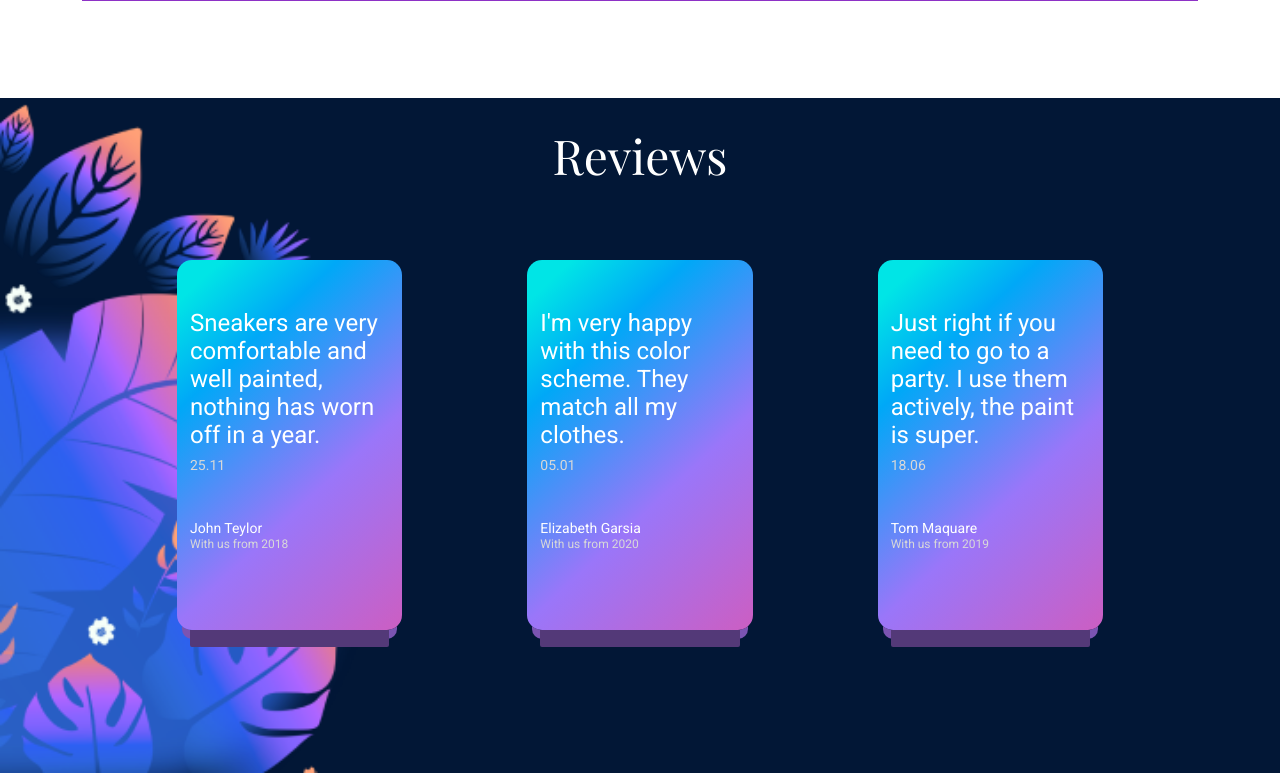
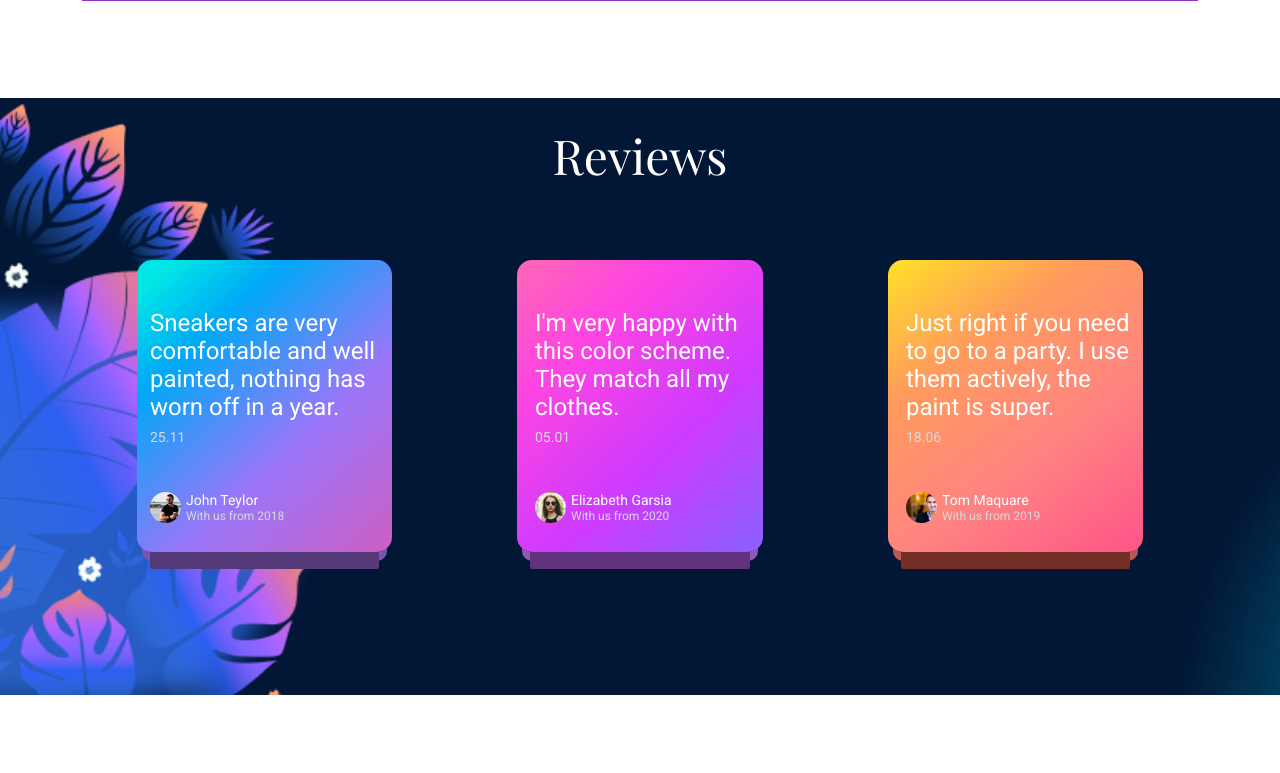
Before and after one commit to Tymofii-Oleksiuk/nike, a plain HTML site: page index.html in a window 1280 px wide. Shown: the part 1451-2224 px from the top of the page. After the commit the page ends 2146 px from the top, so only its background shows below. Drawn offline with nearby package versions, Linux system fonts and the light colour scheme.

Commit message:
reviews-list

```diff
--- a/index.html
+++ b/index.html
@@ -92,30 +92,45 @@
             <div class="container">
                 <h2 class="reviews-title">Reviews</h2>
                 <ul class="reviews-list">
-                        <li class="reviews-item">
+                    <li class="reviews-item1">
                         <h3 class="reviews-list-title">Sneakers are very comfortable and well painted, nothing has
                             worn
                             off
                             in a year.</h3>
                         <p class="list-text">25.11</p>
+                        <div class="list-box">
+                            <img src="./img/John-Teylor.png" alt="John Teylo">
+                            <div class="list-subbox">
                                 <h4 class="list-subtitle">John Teylor</h4>
                                 <p class="list-subtext">With us from 2018</p>
+                            </div>
+                        </div>
                     </li>
-                        <li class="reviews-item">
-                            <h3 class="reviews-list-title">I'm very happy with this color scheme. They match all my
+                    <li class="reviews-item2">
+                        <h3 class="reviews-list-title1">I'm very happy with this color scheme. They match all my
                             clothes.
                         </h3>
                         <p class="list-text">05.01</p>
+                        <div class="list-box">
+                            <img src="./img/Elizabeth-Garsia.png" alt="John Teylo">
+                            <div class="list-subbox">
                                 <h4 class="list-subtitle">Elizabeth Garsia</h4>
                                 <p class="list-subtext">With us from 2020</p>
+                            </div>
+                        </div>
                     </li>
-                        <li class="reviews-item">
-                            <h3 class="reviews-list-title">Just right if you need to go to a party. I use them actively,
+                    <li class="reviews-item3">
+                        <h3 class="reviews-list-title2">Just right if you need to go to a party. I use them actively,
                             the
                             paint is super.</h3>
                         <p class="list-text">18.06</p>
+                        <div class="list-box">
+                            <img src="./img/Tom-Maquare.png" alt="John Teylo">
+                            <div class="list-subbox">
                                 <h4 class="list-subtitle">Tom Maquare</h4>
                                 <p class="list-subtext">With us from 2019</p>
+                            </div>
+                        </div>
                     </li>
                 </ul>
             </div>
--- a/style/style.css
+++ b/style/style.css
@@ -211,6 +211,7 @@ header {
 }
 
 .reviews-list-title {
+
     color: #FFF;
     font-family: Roboto;
     font-size: 24px;
@@ -218,8 +219,38 @@ header {
     font-weight: 400;
     line-height: normal;
     margin-bottom: 8px;
-    text-align: start;
+    display: flex;
+    flex-wrap: wrap;
 }
+
+.reviews-list-title1 {
+    width: 228px;
+    color: #FFF;
+    font-family: Roboto;
+    font-size: 24px;
+    font-style: normal;
+    font-weight: 400;
+    line-height: normal;
+    margin-bottom: 8px;
+    margin-right: 9px;
+    display: flex;
+    flex-wrap: wrap;
+}
+
+.reviews-list-title2 {
+    width: 228px;
+    color: #FFF;
+    font-family: Roboto;
+    font-size: 24px;
+    font-style: normal;
+    font-weight: 400;
+    line-height: normal;
+    margin-bottom: 8px;
+    margin-right: 9px;
+    display: flex;
+    flex-wrap: wrap;
+}
+
 
 .list-text {
     color: #D8D8D8;
@@ -237,8 +268,9 @@ header {
     font-style: normal;
     font-weight: 400;
     line-height: normal;
-    margin: 47px 0 1px 0;
+    margin-bottom: 1px;
 }
+
 
 .list-subtext {
     color: #D8D8D8;
@@ -249,17 +281,41 @@ header {
     line-height: normal;
 }
 
+.list-box {
+    display: flex;
+    margin-top: 47px;
+}
+
+.list-subbox{
+    margin-left: 5px;
+}
+
 .reviews-list {
     display: flex;
+    justify-content: center;
     gap: 125px;
-    padding: 0px 92px;
 }
 
-.reviews-item {
-    width: 255px;
-    height: 292px;
+.reviews-item1 {
+    width: 228px;
     border-radius: 15px;
     background: linear-gradient(137deg, #00E5E6 7.29%, #00A8F7 26.04%, #9A76F9 62.5%, #CC5EC2 100%);
     box-shadow: 0px 30px 0px -13px #533978, 0px 14px 0px -5px #7B54B2;
     padding: 49px 14px 29px 13px;
 }
+
+.reviews-item2 {
+    width: 228px;
+    border-radius: 15px;
+    background: linear-gradient(137deg, #FF68B4 0%, #FF45E1 26.04%, #CE3AFF 62.84%, #8961FF 100%);
+    box-shadow: 0px 30px 0px -13px #61337C, 0px 14px 0px -5px #9159B1;
+    padding: 49px 0px 29px 18px;
+}
+
+.reviews-item3 {
+    width: 228px;
+    border-radius: 15px;
+    background: linear-gradient(143deg, #FFE128 0%, #FF9B5C 30.21%, #FF8381 63.29%, #FF5489 100%);
+    box-shadow: 0px 30px 0px -13px #732F26, 0px 14px 0px -5px #B95A4C;
+    padding: 49px 9px 29px 18px;
+}
```
Also changed, not shown: img/Elizabeth-Garsia.png (added), img/John-Teylor.png (added), img/Tom-Maquare.png (added). Lines whose indentation alone changed are shown as unchanged.
